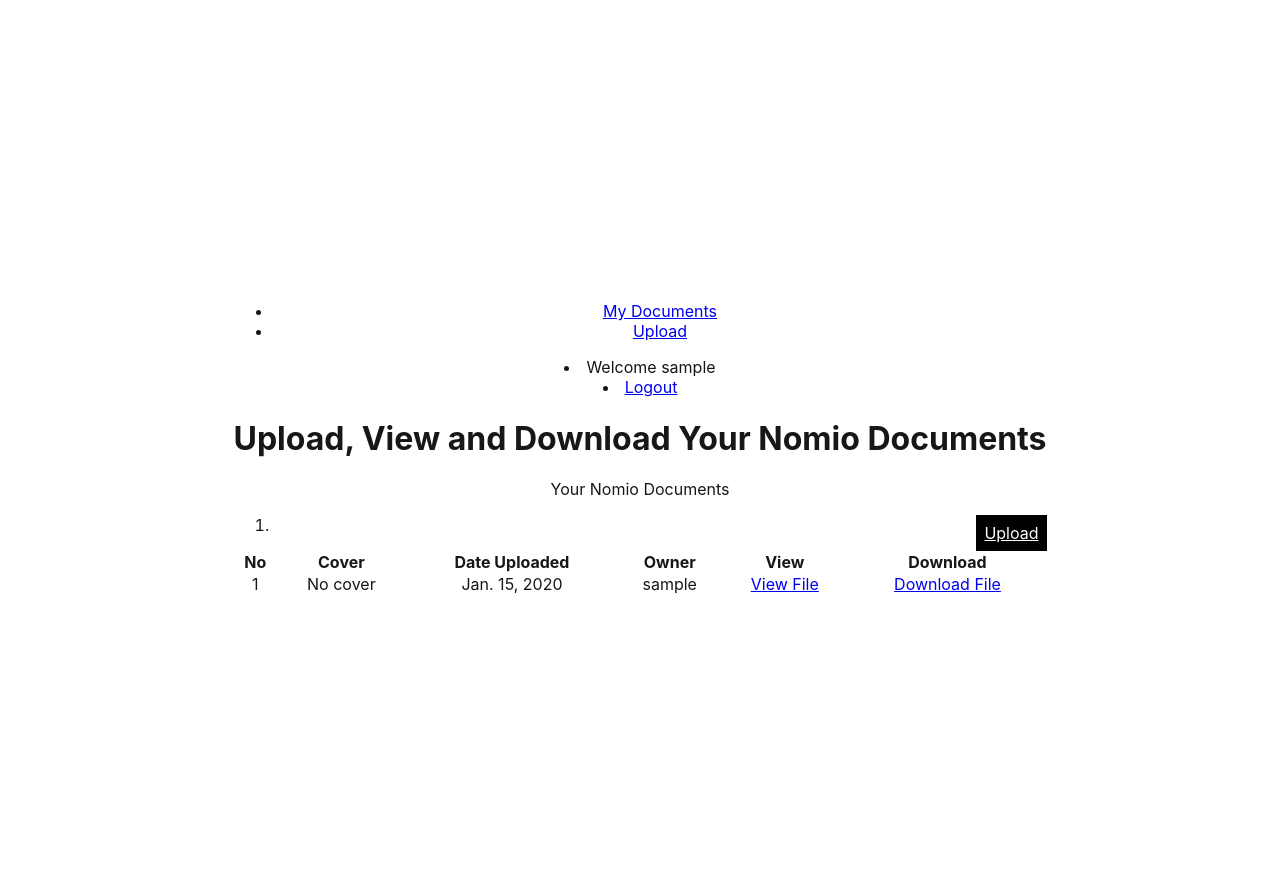
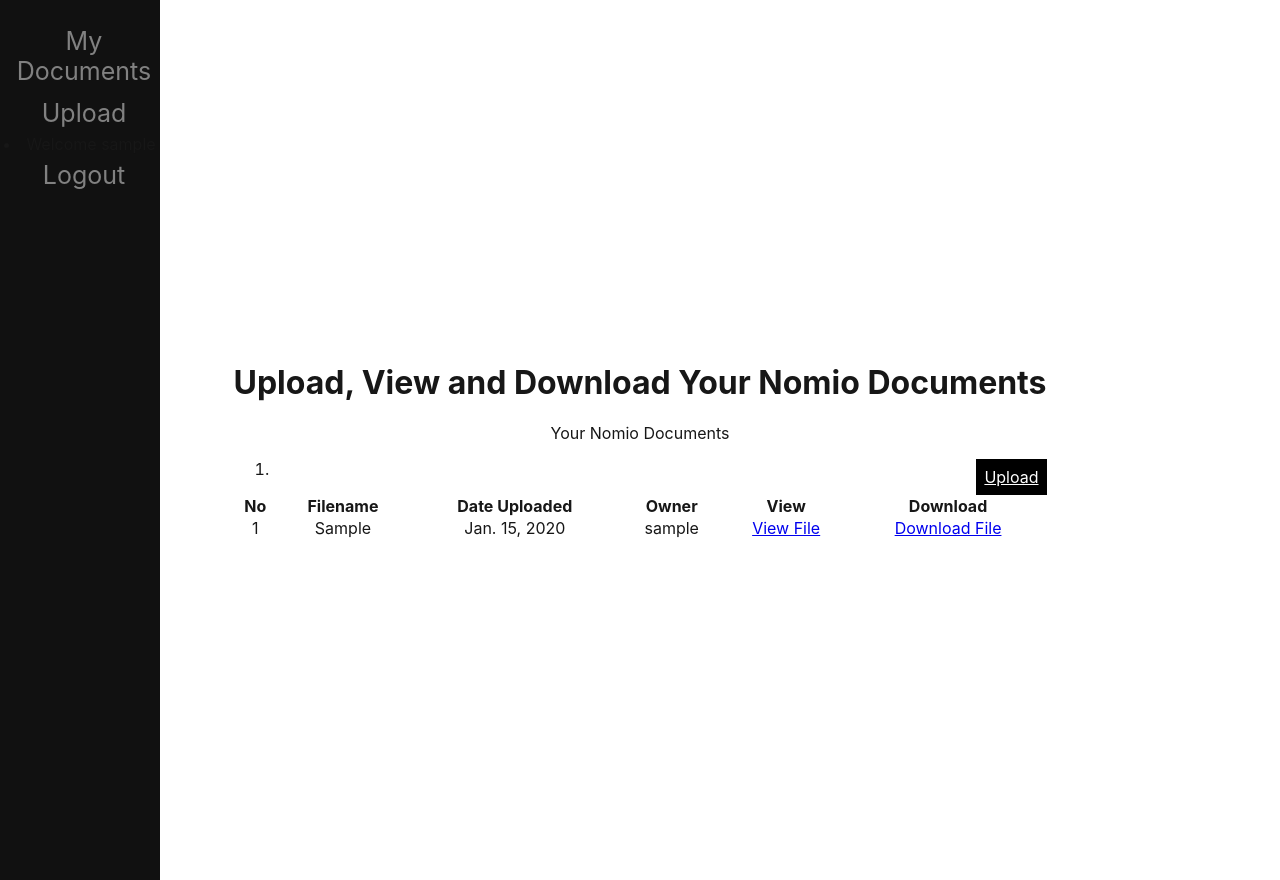
Before and after one commit to LucasSD/docvault, a Django app: page /documents/ in a window 1280 px wide. Run offline with Django 3.2, Linux system fonts and the light colour scheme; a user stored in the database is signed in; tables that the repository leaves empty hold one stand-in row (values such as "Sample post").

Commit message:
add filenames to legaldoc_list.html.

```diff
--- a/coding-exercise-main/nomio/documents/templates/documents/legaldoc_list.html
+++ b/coding-exercise-main/nomio/documents/templates/documents/legaldoc_list.html
@@ -10,7 +10,7 @@
             <!-- Breadcrumbs-->
             <ol class="breadcrumb">
                 <li class="breadcrumb-item">
-                    <a href="{% static 'landing/home.css' %}"></a>
+                    <a href="{% static 'nomio.css' %}"></a>
 
                     <a  class="btn btn-sm btn-success" href="{% url 'upload' %}" style="padding: 8px; float: right; background-color: black; color: white;">Upload</a>
                 </li>
@@ -30,7 +30,7 @@
                             <thead>
                             <tr>
                                 <th>No</th>
-                                <th>Cover</th>
+                                <th>Filename</th>
                                 <th>Date Uploaded</th>
                                 <th>Owner</th>
                                 <th>View</th>
@@ -47,11 +47,9 @@
                                     <td>{{ forloop.counter }}</td>
 
                                     <td>
-                                    {% if file.cover %}
-                                    <img src="{{ file.cover.url }}" alt="{{ file.name }}" style="width:100px; height: 100px">
-                                    {% else %}
-                                    <span class="text-muted">No cover</span>
-                                    {% endif %}
+
+                                    {{ file.doc.name }}
+
                                     </td>
 
                                    <!-- file upload date and user -->
--- a/coding-exercise-main/nomio/shared/static/nomio.css
+++ b/coding-exercise-main/nomio/shared/static/nomio.css
@@ -21,3 +21,42 @@
   color: var(--black);
   text-align: center;
 }
+
+/* The sidebar menu */
+.sidenav {
+  height: 100%; /* Full-height: remove this if you want "auto" height */
+  width: 160px; /* Set the width of the sidebar */
+  position: fixed; /* Fixed Sidebar (stay in place on scroll) */
+  z-index: 1; /* Stay on top */
+  top: 0; /* Stay at the top */
+  left: 0;
+  background-color: #111; /* Black */
+  overflow-x: hidden; /* Disable horizontal scroll */
+  padding-top: 20px;
+}
+
+/* The navigation menu links */
+.sidenav a {
+  padding: 6px 8px 6px 16px;
+  text-decoration: none;
+  font-size: 25px;
+  color: #818181;
+  display: block;
+}
+
+/* When you mouse over the navigation links, change their color */
+.sidenav a:hover {
+  color: #f1f1f1;
+}
+
+/* Style page content */
+.main {
+  margin-left: 160px; /* Same as the width of the sidebar */
+  padding: 0px 10px;
+}
+
+/* On smaller screens, where height is less than 450px, change the style of the sidebar (less padding and a smaller font size) */
+@media screen and (max-height: 450px) {
+  .sidenav {padding-top: 15px;}
+  .sidenav a {font-size: 18px;}
+}
--- a/coding-exercise-main/nomio/shared/templates/base.html
+++ b/coding-exercise-main/nomio/shared/templates/base.html
@@ -9,22 +9,21 @@
   {% endblock %}
 </head>
 
-{% block sidebar %}
-<ul class="sidebar-nav">
-  <li><a href="{% url 'index' %}">My Documents</a></li>
-  <li><a href="{% url 'upload' %}">Upload</a></li>
-</ul>
-{% if user.is_authenticated %}
+<body>
+
+  {% block sidebar %}
+  <div class="sidenav">
+    <a href="{% url 'index' %}">My Documents</a>
+    <a href="{% url 'upload' %}">Upload</a>
+    {% if user.is_authenticated %}
 <li>Welcome {{ user.get_username }}</li>
-<li><a href="{% url 'logout'%}?next={{request.path}}">Logout</a></li>
-{% endif %}
-</ul>
+    <a href="{% url 'logout'%}?next={{request.path}}">Logout</a>
+    {% endif %}
+  </div>
+
 {% endblock %}
 
-<body>
-  {% block body %}{% endblock %}
-
-
+{% block body %}{% endblock %}
 
   {% block pagination %}
   {% if is_paginated %}
@@ -43,4 +42,7 @@
       </div>
   {% endif %}
 {% endblock %}</div>
+</div>
+</div>
 </body>
+</html>
```
